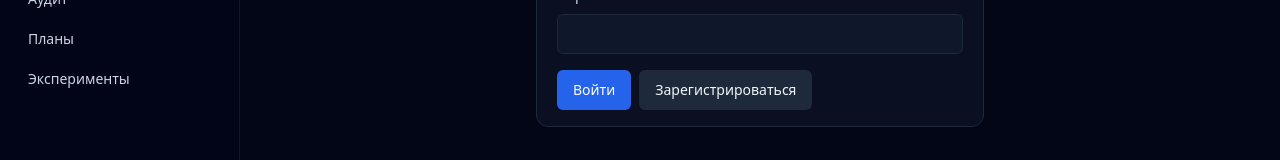
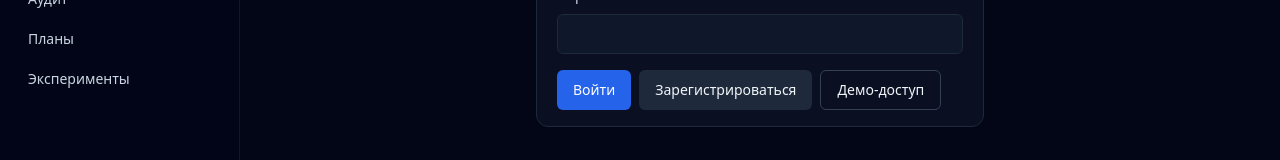
Before and after one commit to Lookatshow1/parser2, a Next.js app in the folder apps/web/: page /login in a window 1280 px wide. Shown: the part 343-503 px from the top of the page. Built offline with nearby package versions, Linux system fonts and the light colour scheme; no server answers.

Commit message:
feat(web): demo login helper

```diff
--- a/apps/web/app/login/page.tsx
+++ b/apps/web/app/login/page.tsx
@@ -3,7 +3,7 @@
 import { useEffect, useState } from "react";
 import { useRouter } from "next/navigation";
 import { toast } from "sonner";
-import { loginUser } from "../../lib/api";
+import { demoSeed, loginUser } from "../../lib/api";
 import { ru } from "../../lib/ru";
 import { setRefreshToken, setToken } from "../../lib/session";
 import { Button } from "../../components/ui/button";
@@ -18,6 +18,7 @@ export default function LoginPage() {
   const [password, setPassword] = useState("");
   const [error, setError] = useState<string | null>(null);
   const [notice, setNotice] = useState<string | null>(null);
+  const [demoLoading, setDemoLoading] = useState(false);
 
   useEffect(() => {
     if (typeof window === "undefined") return;
@@ -43,6 +44,29 @@ export default function LoginPage() {
       const message = (err as Error).message;
       setError(message);
       toast.error(message);
+    }
+  };
+
+  const handleDemo = async () => {
+    setError(null);
+    setNotice(null);
+    setDemoLoading(true);
+    try {
+      const demo = await demoSeed();
+      if (demo.demo_user_email) {
+        setEmail(demo.demo_user_email);
+      }
+      if (demo.demo_password) {
+        setPassword(demo.demo_password);
+      }
+      setNotice("Демо-данные подготовлены. Можно войти.");
+      toast.success("Демо-данные готовы");
+    } catch (err) {
+      const message = (err as Error).message;
+      setError(message);
+      toast.error(message);
+    } finally {
+      setDemoLoading(false);
     }
   };
 
@@ -81,6 +105,9 @@ export default function LoginPage() {
           >
             {ru.actions.signup}
           </Button>
+          <Button variant="outline" onClick={handleDemo} disabled={demoLoading}>
+            Демо-доступ
+          </Button>
         </div>
       </CardContent>
     </Card>
--- a/apps/web/lib/api.ts
+++ b/apps/web/lib/api.ts
@@ -182,6 +182,15 @@ export type OrgAuditEvent = {
   ip: string | null;
   user_agent: string | null;
   created_at: string;
+};
+
+export type DemoSeedResponse = {
+  demo_user_email: string;
+  demo_password: string | null;
+  org_id: number;
+  connection_ids: number[];
+  period_from: string;
+  period_to: string;
 };
 
 export async function listConnections() {
@@ -528,3 +537,9 @@ export async function seedDev() {
     method: "POST"
   });
 }
+
+export async function demoSeed() {
+  return request<DemoSeedResponse>("/dev/demo/seed", {
+    method: "POST"
+  });
+}
```
